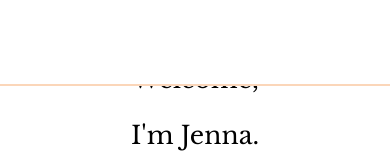
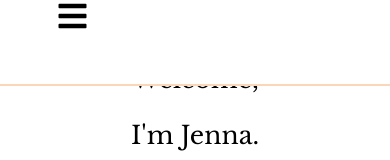
Before and after one commit to jmw321/Portfolio_3, a React (Create React App) app: page / in a window 390 px wide. Shown: the top 160 px of the page. Built offline with nearby package versions, Linux system fonts and the light colour scheme; a web font is replaced by a local one.

Commit message:
added menu and mobile navigation

```diff
--- a/src/App.css
+++ b/src/App.css
@@ -42,9 +42,17 @@
   transition: width 2s;
 }
 
+.menuListItem:hover {
+  cursor: pointer;
+}
+
 .menuListItem:hover::after {
-  cursor: pointer;
   width: 100px;
+}
+
+
+.mobileNavigation {
+  display: none;
 }
 
 @keyframes underline  {
@@ -122,12 +130,32 @@ img {
 
 @media (max-width: 720px)
  {
-   .menuNav, .siteLogo {
+   .siteLogo {
+     display: none;
+   }
+
+   #menuNavList {
+     flex-direction: column;
+     flex-wrap: wrap;
+     float: left;
+     width: 80%;
+     margin-top: 40px;
+     background-color: #fbd6b9;
+   }
+
+   .mobileNavigation {
+     display: flex;
+     margin: auto;
+     width: 70%;
+   }
+
+   .aboutMeSection {
+     width: 90%;
+   }
+
+   #menuNavListHide {
      display: none;
    }
 
 
-   .aboutMeSection {
-     width: 90%;
-   }
  }
--- a/src/App.js
+++ b/src/App.js
@@ -18,10 +18,13 @@ import Dinner from "./Dinner.jpg";
     //  {id: 5, name: "Memory Game"}
     ];
 
+    var menuClass = "menuNavListHide";
+
+
 class App extends Component {
   constructor(props) {
     super(props);
-    this.state = {projects}
+    this.state = {projects, menuClass}
 }
   render() {
 
@@ -31,12 +34,17 @@ class App extends Component {
        this.setState({projects:newProjects})
    }
 
+   var navigationToggle = (event) => {
+     this.state.menuClass === "menuNavList" ? this.setState({menuClass: "menuNavListHide"}) : this.setState({menuClass: "menuNavList"})
+   }
+
     return (
       <div className="App">
         <header className="App-header">
           <div className="siteLogo">  JENNA MICHELE </div>
+          <div className="mobileNavigation"> <i class="fas fa-bars fa-2x"  onClick={navigationToggle}></i> </div>
           <nav className="menuNav">
-            <ul className="menuList">
+            <ul id={this.state.menuClass} className="menuList">
               <li className="menuListItem" id="0"> ABOUT ME </li>
               <li className="menuListItem" id="1"> PROJECTS </li>
               <li className="menuListItem" id="2"> CONTACT ME </li>
```
